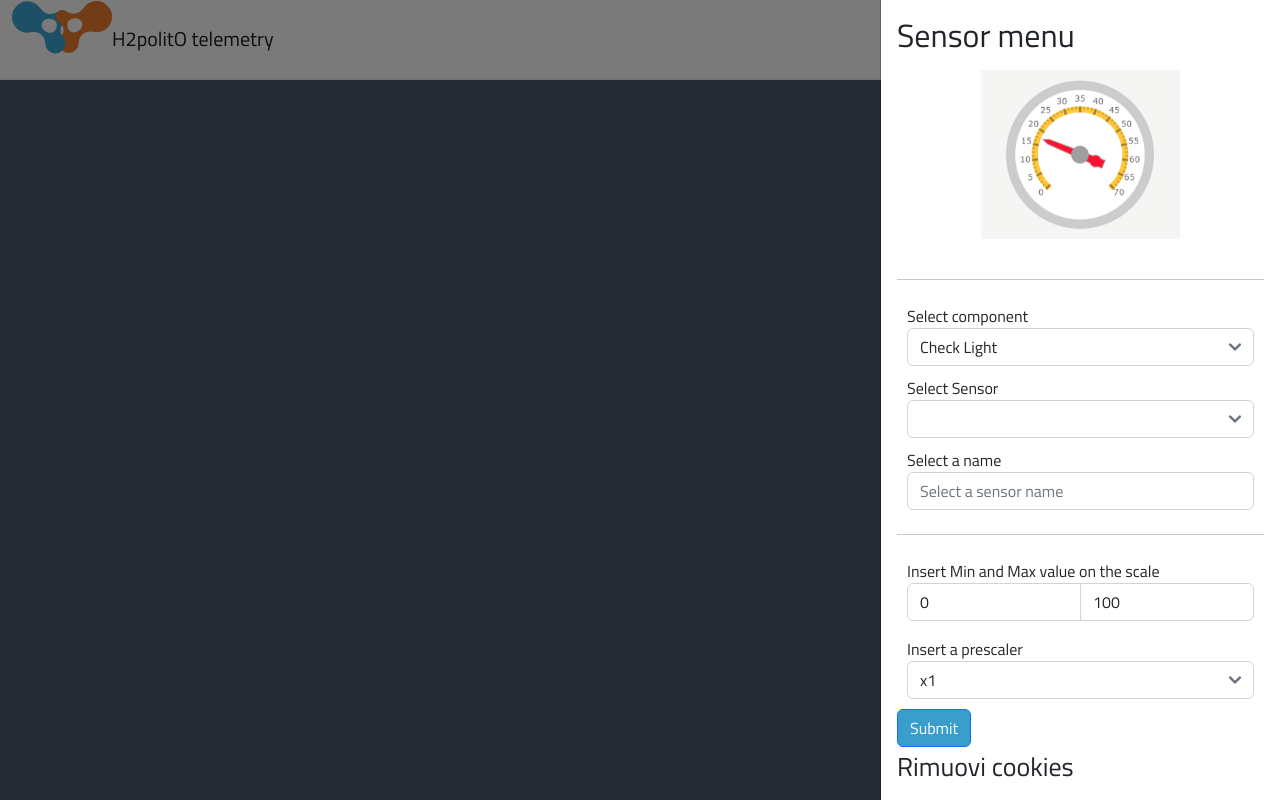
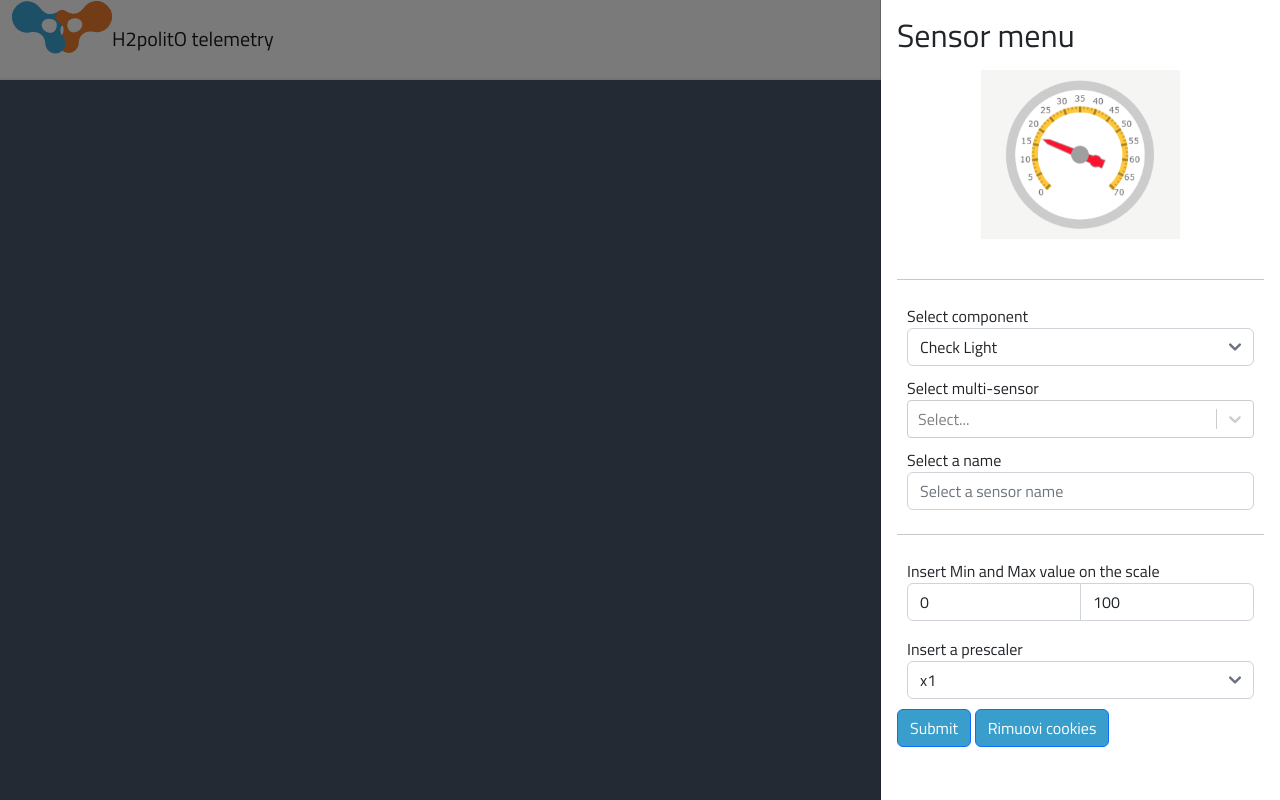
Before and after one commit to H2politO/TELEMETRY_Telelogger-Website, a React (Vite) app: page /dashboard in a window 1280 px wide. Both pictures are taken after a click on the button 1240 px from the left and 39 px from the top of the page. Built offline with nearby package versions, Linux system fonts and the light colour scheme; what igniteui-react-charts, igniteui-react-gauges would draw is missing.

Commit message:
added multiple select menu

```diff
--- a/src/components/NavBar/index.tsx
+++ b/src/components/NavBar/index.tsx
@@ -27,7 +27,7 @@ export class Navbar extends Component {
                                 <a className="nav-link active" aria-current="page" href="/team">Team</a>
                             </li>
                             <li className="nav-item">
-                                <a className="nav-link disabled">Add sensors</a>
+                                <a className="nav-link disabled " href="/team">Add sensors</a>
                             </li>
                             <li className="nav-item">
                                 <a className="nav-link disabled">Visualize past runs</a>
--- a/src/components/Sidebar/index.tsx
+++ b/src/components/Sidebar/index.tsx
@@ -4,26 +4,39 @@ import { ComponentsPage } from '../../models/componentsPage';
 import { SensorList } from './sensorsList';
 import { Formik, Field, Form, FormikHelpers, ErrorMessage, FormikState } from 'formik';
 import Select from 'react-select'
+import { OnChangeValue } from 'react-select';
 import Cookies from 'universal-cookie';
-
 
 type Props = {
     //sensorList: Sensor[];
     outputList: ComponentsPage[];
 }
 
+type Option = {
+    label: string,
+    value: Sensor,
+}
+
+
 export class Sidebar extends React.Component<any, any> {
 
-    listCookie:Cookies;
+    listCookie: Cookies;
     componentsList: ComponentsPage[];
 
-    componentDidMount(){
+    opt: Option[] = [
+        { value: { ID: '1', sensorName: 'Velocita', minValue: 1, maxValue: 100 }, label: 'Velocita' },
+        { value: { ID: '2', sensorName: 'Luci', minValue: 1, maxValue: 100 }, label: 'Luci' },
+        { value: { ID: '3', sensorName: 'Clacson', minValue: 1, maxValue: 100 }, label: 'SClacsonens1' },
+        { value: { ID: '4', sensorName: 'Pressione', minValue: 1, maxValue: 100 }, label: 'Pressione' },
+        { value: { ID: '5', sensorName: 'Tergi', minValue: 1, maxValue: 100 }, label: 'Tergi' }];
 
-        this.listCookie= new Cookies();
-        if(this.listCookie.get('compList')!=undefined)
-            this.componentsList=this.listCookie.get('compList');
+    componentDidMount() {
+
+        this.listCookie = new Cookies();
+        if (this.listCookie.get('compList') != undefined)
+            this.componentsList = this.listCookie.get('compList');
         else
-            this.componentsList=[];
+            this.componentsList = [];
 
         this.onTrigger();
 
@@ -41,9 +54,18 @@ export class Sidebar extends React.Component<any, any> {
             { ID: '2', sensorName: 'Luci', minValue: 1, maxValue: 100 },
             { ID: '3', sensorName: 'Clacson', minValue: 1, maxValue: 100 },
             { ID: '4', sensorName: 'Pressione', minValue: 1, maxValue: 100 },
-            { ID: '5', sensorName: 'Tergi', minValue: 1, maxValue: 100 }
-        ]
+            { ID: '5', sensorName: 'Tergi', minValue: 1, maxValue: 100 },
+        ],
     }
+
+
+    sensors: any;
+
+    handleChange = (
+        newSensors: OnChangeValue<Option, true>
+      ) => {
+        this.sensors=newSensors;
+      };
 
     //calls the database and retrieves all the available sensors
 
@@ -69,12 +91,12 @@ export class Sidebar extends React.Component<any, any> {
                             compID: 1,
                             nameComponent: '',
                             typeComponent: 1,
-                            sensorSelected: this.state.sensorList[0],
                             cmpMinRange: 0,
                             cmpMaxRange: 100,
+                            sensorSelected: new Array<Sensor>(),
                             prescaler: 1,
                             deleted: false,
-                            value:0,
+                            value: 0,
                         }}
                         onSubmit={(
                             values: ComponentsPage,
@@ -83,12 +105,21 @@ export class Sidebar extends React.Component<any, any> {
                             action,
                         ) => {
                             let prov = {} as ComponentsPage;
+
+                            //push into components
                             prov = values;
+                            prov.sensorSelected=new Array<Sensor>();
+                            prov.sensorSelected=this.sensors.map((sens:any) => sens.value);
                             this.componentsList.push(prov);
+
+                            //add cookies
+                            console.group('Added cookies')
                             console.log(this.componentsList);
                             this.listCookie.set('compList', JSON.stringify(this.componentsList));
-                            console.log('Added cookie');
+                            console.groupCollapsed();
                             this.onTrigger();
+
+                            //reset
                             action.resetForm();
                             setTimeout(() => {
                                 //alert(JSON.stringify(values));
@@ -104,17 +135,15 @@ export class Sidebar extends React.Component<any, any> {
                                     <option value={1}>Check Light</option>
                                     <option value={2}>Radial Gauge</option>
                                     <option value={3}>Linear Gauge</option>
+                                    <option value={5}>Throttle Pressure</option>
                                     <option value={4}>Plot</option>
-                                    <option value={5}>Throttle Pressure</option>
                                 </Field>
                             </div>
 
+
                             <div className='myFormGroup'>
-                                <label>Select Sensor</label>
-                                <Field component="select" className="form-select" aria-label="Select sensor" name='sensorSelected' id='sensorSelected'>
-                                    <option></option>
-                                    <SensorList sensors={this.state.sensorList} />
-                                </Field>
+                                <label>Select multi-sensor</label>
+                                <Select key={`my_unique_select_key__${JSON.stringify(this.sensors)}`} options={this.opt} onChange={this.handleChange} isMulti={true} isClearable={true} isSearchable={true}></Select>
                             </div>
 
                             <div className='myFormGroup'>
@@ -147,11 +176,10 @@ export class Sidebar extends React.Component<any, any> {
                                 </Field>
                             </div>
 
-                            <input className="btn btn-primary interactiveBtn" type="submit" value="Submit"></input>
+                            <input className="btn btn-primary interactiveBtn" type="submit" value="Submit"></input> <button className="btn btn-primary interactiveBtn" onClick={this.deleteCookiess}>Rimuovi cookies</button>
 
                         </Form>
                     </Formik>
-                    <button onClick={this.deleteCookiess}>Rimuovi cookies</button>
                 </div>
             </div >
         )
--- a/src/components/ThrottlePressure/index.tsx
+++ b/src/components/ThrottlePressure/index.tsx
@@ -20,8 +20,8 @@ export default class ThrottlePressure extends React.Component <any,any>{
         return (
             <div className="bg-stone-100" >
                 <IgrBulletGraph
-                     height="80px"
-                     width="100%"
+                     height="120px"
+                     width="600px"
                      minimumValue={0}
                      maximumValue={100}
 
--- a/src/components/componentEncapsulator.tsx
+++ b/src/components/componentEncapsulator.tsx
@@ -24,8 +24,7 @@ enum ComponentType {
 
 interface Props {
     passedComp: ComponentsPage,
-    onDelete: any,
-    val?: any
+    onDelete: any
 }
 
 
@@ -35,15 +34,15 @@ export const ComponentEncapsulator: React.FC<Props> = ({ passedComp, onDelete })
     const style = { color: "red", fontSize: "1.5em" }
     const [val, setVal] = useState(0);
 
-    let sens: Sensor = JSON.parse(JSON.stringify(passedComp.sensorSelected));
-    let mine = JSON.parse(sens.toString());
+    let sens: Sensor = passedComp.sensorSelected[0];
+    //let mine = JSON.parse(sens.toString());
 
-    let mqttClientId: string = 'h2politoTest' + mine.ID
+    //let mqttClientId: string = 'h2politoTest' + mine.ID
     let client: any;
 
     //new client
     const _init = () => {
-        console.log('Creating a client for' + mine.sensorName);
+        console.log('Creating a client for' + sens.sensorName);
         console.log("Connection Started");
         client = new Paho.Client("broker.hivemq.com", Number(8000), "/mqtt", "myClientId" + new Date().getTime());
         client.onConnectionLost = onConnectionLost;
@@ -60,7 +59,7 @@ export const ComponentEncapsulator: React.FC<Props> = ({ passedComp, onDelete })
         if (client == undefined) {
             console.log('Client undefined');
         }
-        client.subscribe("h2polito" + mine.sensorName, {});
+        client.subscribe("h2polito" + sens.sensorName, {});
     }
 
 
@@ -99,7 +98,7 @@ export const ComponentEncapsulator: React.FC<Props> = ({ passedComp, onDelete })
             <div className="card-body">
                 {passedComp.typeComponent == ComponentType.check &&
                     <div className="">
-                        <SimpleLight title={passedComp.sensorSelected?.ID + ' ' + passedComp.sensorSelected?.sensorName} status={val} />
+                        <SimpleLight title={passedComp.sensorSelected[0].ID + ' ' + passedComp.sensorSelected[0].sensorName} status={val} />
                     </div>
                 }
                 {passedComp.typeComponent == ComponentType.radialGauge &&
@@ -127,7 +126,7 @@ export const ComponentEncapsulator: React.FC<Props> = ({ passedComp, onDelete })
             </div>
             <br />
             <div style={{ display: "block" }} className="card-footer">
-                {mine.ID} - {mine.sensorName}
+                {sens.ID} - {sens.sensorName}
             </div>
 
         </div >
--- a/src/models/componentsPage.tsx
+++ b/src/models/componentsPage.tsx
@@ -6,7 +6,7 @@ export class ComponentsPage{
     compID!: number;
     nameComponent?: string;
     deleted:boolean;
-    sensorSelected?: Sensor;
+    sensorSelected!: Sensor[];
     typeComponent!: number;
     cmpMinRange?: number;
     cmpMaxRange?: number;
--- a/src/models/sensor.tsx
+++ b/src/models/sensor.tsx
@@ -1,7 +1,7 @@
 import { NumberLiteralType } from "typescript";
 
 export class Sensor{
-    ID: string;
+    ID?: string;
     sensorName?: string;
     minValue?: number;
     maxValue?: number;
--- a/src/pages/dashboard.tsx
+++ b/src/pages/dashboard.tsx
@@ -75,7 +75,7 @@ export const Dashboard: React.FC<Props> = ({ compPageList }) => {
             <div className="dashboardContainer flex flex-row flex-wrap ">
                 {compPageList.filter((cmp: ComponentsPage) => cmp.deleted == false).map((comp: ComponentsPage) => (
                     <div>
-                        <ComponentEncapsulator passedComp={comp} onDelete={deleteComponent} val={speed}></ComponentEncapsulator>
+                        <ComponentEncapsulator passedComp={comp} onDelete={deleteComponent}></ComponentEncapsulator>
                     </div>
 
                 )
```
